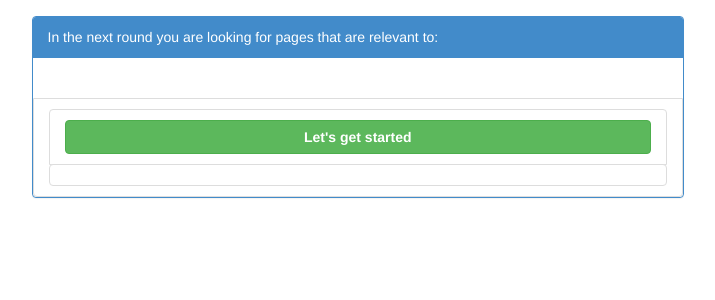
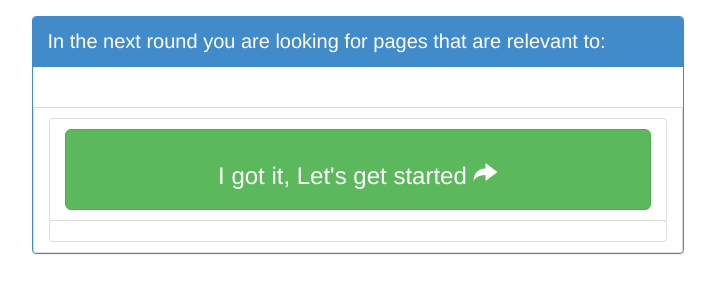
Before and after one commit to jiyinhe/fedweb_ui, a Django app: template fw_userstudy/templates/fedtask/topic_details.html in a window 1280 px wide. Shown: the part 54-354 px from the top of the page, without its empty margins (331-1046 px from the left). Run offline with Django 3.2, Linux system fonts and the light colour scheme; the template is opened without the code that fills it, so the values that code supplies are empty; parts of the project's set-up code (start-up, migrations or seed data) failed here and were passed over; some libraries are stand-ins or nearby versions.

Commit message:
modified:   templates/fedtask/topic_details.html

```diff
--- a/fw_userstudy/templates/fedtask/topic_details.html
+++ b/fw_userstudy/templates/fedtask/topic_details.html
@@ -55,7 +55,9 @@
 		<div data-ilpslogging-groupid='taskpanel'  id="topic-panel" class="panel panel-primary">
 			<div data-ilpslogging-groupid='taskpanel' class="panel-heading">
 				<div data-ilpslogging-groupid='taskpanel' class="topic-info">
+				<span class="emph">
 				In the next round you are looking for pages that are relevant to:
+				</span>
 				</div>
 			</div>
 			<div data-ilpslogging-groupid='taskpanel' class="panel-body">
@@ -65,8 +67,10 @@
 			<div data-ilpslogging-groupid='examplepanel' class="list-group-item">
 				<a data-ilpslogging-groupid='examplepanel' id="desc_example" class="list-group-item example_desc"
                     href="{% url fedtask.views.index %}" >
-				<button data-ilpslogging-groupid='examplepanel' id="finished_topic_details" class="btn btn-block btn-success">
-				<b>Let's get started</b>
+				<button data-ilpslogging-groupid='examplepanel' id="finished_topic_details" class="btn btn-lg btn-block btn-success">
+				<h3>I got it, Let's get started
+					<span class="glyphicon glyphicon-share-alt"></span>
+				</h>
 				</button>
 				</a>
 				<div data-ilpslogging-groupid='examplepanel' id="examples">
```
